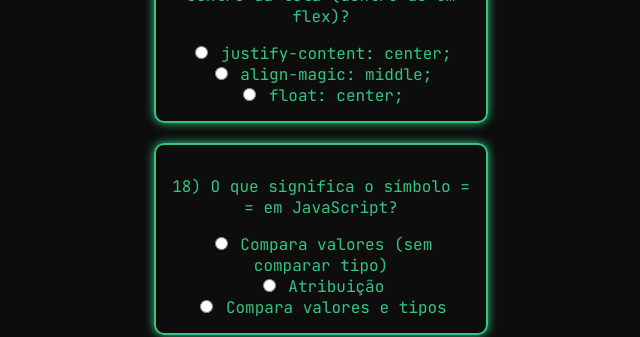
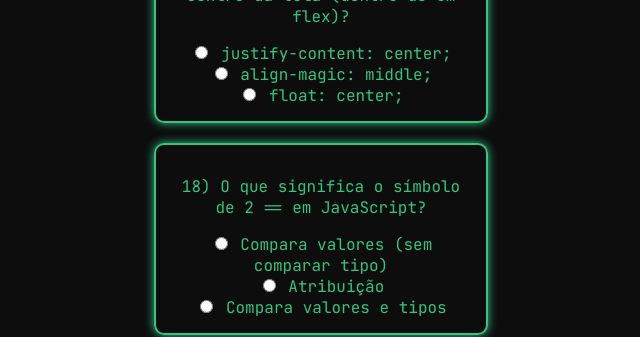
Before and after one commit to DaviChaste/Quizz, a plain HTML site: page index.html in a window 1280 px wide. Shown: the part 3292-3629 px from the top of the page, without its empty margins (319-959 px from the left). Drawn offline with Linux system fonts and the light colour scheme.

Commit message:
mudanças simples

```diff
--- a/index.html
+++ b/index.html
@@ -179,7 +179,7 @@
 </div>
 
 <div class="pergunta">
-    <p>18) O que significa o símbolo = = em JavaScript?</p>
+    <p>18) O que significa o símbolo de 2 == em JavaScript?</p>
     <input type="radio" name="q18" value="certo"> Compara valores (sem comparar tipo)<br>
     <input type="radio" name="q18" value="errado"> Atribuição<br>
     <input type="radio" name="q18" value="errado"> Compara valores e tipos<br>
```
